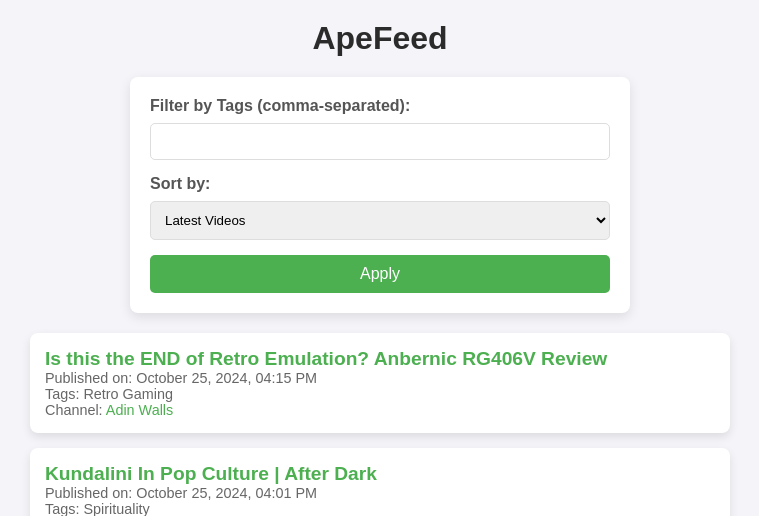
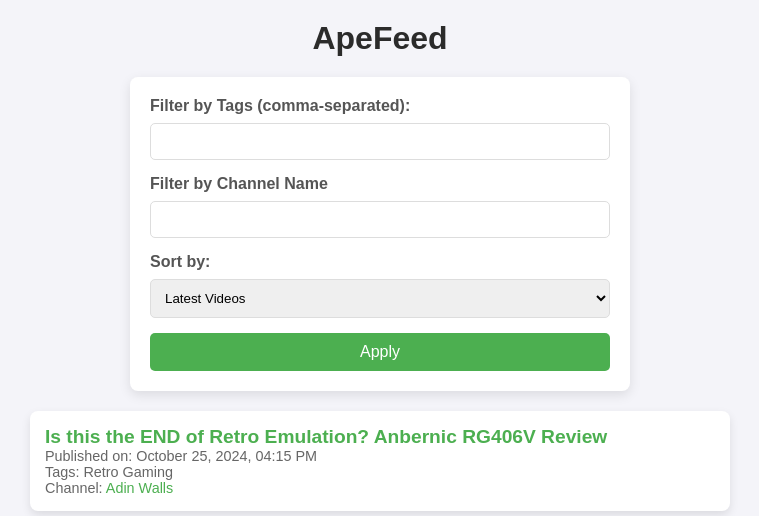
Before and after one commit to finnvm/apefeed, a Flask app: page /ape-feed in a window 1280 px wide. Shown: the top 516 px of the page, without its empty margins (260-1019 px from the left). Run offline with Flask 3, Linux system fonts and the light colour scheme; data comes from the database, SQL or seed files in the repository; both versions use the stored data as it was after the commit.

Commit message:
added lots of videos + several script changes

```diff
--- a/app.py
+++ b/app.py
@@ -18,7 +18,7 @@
     return conn
 
 # Fetch videos in background thread
-def fetch_videos_in_batches(channel_url, tags, batch_size=10):
+def fetch_videos_in_batches(channel_url, tags, channel_name, batch_size=10):
     try:
         channel = Channel(channel_url)
         conn = get_db_connection()
@@ -27,8 +27,8 @@
         for i, video in enumerate(channel.videos):
             # Insert video data in batches
             cursor.execute(
-                'INSERT OR IGNORE INTO videos (title, url, publish_date, tags) VALUES (?, ?, ?, ?)',
-                (video.title, video.watch_url, video.publish_date, tags)
+                'INSERT OR IGNORE INTO videos (title, url, publish_date, tags, channel_name, channel_url) VALUES (?, ?, ?, ?, ?, ?)',
+                (video.title, video.watch_url, video.publish_date, tags, channel_name, channel_url)
             )
 
             # Commit every `batch_size` videos
@@ -49,11 +49,12 @@
 def feed_the_ape():
     if request.method == 'POST':
         youtube_url = request.form['youtube_url']
+        youtube_channel_name = request.form['youtube_channel_name']
         tags = request.form['tags']
         tags = ', '.join([tag.strip() for tag in tags.split(',')])
 
         # Run video fetching in a separate thread
-        fetch_thread = threading.Thread(target=fetch_videos_in_batches, args=(youtube_url, tags))
+        fetch_thread = threading.Thread(target=fetch_videos_in_batches, args=(youtube_url, tags, youtube_channel_name))
         fetch_thread.start()
 
         # Redirect to loading screen or feed page
@@ -74,7 +75,8 @@
 
     # Filter and sort options
     tags_filter = request.args.getlist('tags')
-    print(tags_filter)
+    channel_filter = request.args.getlist('channel_filter')
+    print(channel_filter)
     #sort_order = request.args.get('sort', 'publish_date DESC')
     sort_order = request.args.get('sort') or 'publish_date DESC'
 
@@ -98,7 +100,8 @@
         return render_template('ape_feed.html', videos=videos, random_sort=True)
 
     # Standard sorting and pagination
-    if tags_filter:# and tags_filter[0] != '':
+    if tags_filter and tags_filter[0] != '':
+        print('tags_filter')
         tags_placeholder = ','.join(['?'] * len(tags_filter))
         query = f'''
             SELECT * FROM videos
@@ -107,7 +110,7 @@
             LIMIT ? OFFSET ?
         '''
         videos = cursor.execute(query, tags_filter + [items_per_page, offset]).fetchall()
-        print(len(videos))
+        #print(len(videos))
 
         total_items_query = f'''
             SELECT * FROM videos
@@ -115,6 +118,24 @@
         '''
 
         total_items_query = cursor.execute(f'SELECT COUNT(*) FROM videos where tags like "%{tags_filter[0]}%"').fetchone()
+    elif channel_filter:
+        print('channel_filter')
+        channels_placeholder = ','.join(['?'] * len(channel_filter))
+        query = f'''
+            SELECT * FROM videos
+            WHERE channel_name LIKE "%" || ? || "%"
+            ORDER BY {sort_order}
+            LIMIT ? OFFSET ?
+        '''
+        videos = cursor.execute(query, channel_filter + [items_per_page, offset]).fetchall()
+        #print(len(videos))
+
+        total_items_query = f'''
+            SELECT * FROM videos
+            WHERE channel_name LIKE "%"
+        '''
+
+        total_items_query = cursor.execute(f'SELECT COUNT(*) FROM videos where channel_name like "%{channel_filter[0]}%"').fetchone()
     else:
         query = f'SELECT * FROM videos ORDER BY {sort_order} LIMIT ? OFFSET ?'
         videos = cursor.execute(query, (items_per_page, offset)).fetchall()
@@ -179,5 +200,47 @@
         return value  # Return as-is if there's an error
 
 
+
+
+
+
+
+
+
+
+def insert_video(video):
+    print('insert video?')
+    conn = sqlite3.connect(DATABASE)
+    cursor = conn.cursor()
+
+    # Prepare SQL to insert data into videos table
+    sql = '''
+    INSERT INTO videos (title, url, publish_date, channel_name, channel_url)
+    VALUES (?, ?, ?, ?, ?)
+    '''
+    cursor.execute(sql, (video['title'], video['url'], video['publish_date'], video['channel_name'], video['channel_url']))
+    conn.commit()
+    conn.close()
+
+@app.route('/add_video', methods=['POST'])
+def add_video():
+    print('add video?')
+    video = request.json
+
+    try:
+        # Insert video into the database
+        insert_video(video)
+        return jsonify({"status": "success"}), 201
+    except Exception as e:
+        print("Error:", e)
+        return jsonify({"status": "error", "message": str(e)}), 500
+
+
+
+
+
+
+
+
 if __name__ == '__main__':
     app.run(debug=True)
--- a/templates/ape_feed.html
+++ b/templates/ape_feed.html
@@ -11,7 +11,7 @@
             // Extract video ID from the full YouTube URL
             const urlParams = new URL(videoUrl);
             const videoID = urlParams.searchParams.get("v");
-            const embedUrl = `https://www.youtube.com/embed/${videoID}?autoplay=1`;
+            const embedUrl = `https://www.youtube.com/embed/${videoID}?rel=0&autoplay=1`;
 
             // Check if an embed container already exists
             const existingEmbed = document.getElementById(`embed-${videoId}`);
@@ -58,6 +58,9 @@
     <form method="get" action="{{ url_for('ape_feed') }}">
         <label for="tags">Filter by Tags (comma-separated):</label>
         <input type="text" id="tags" name="tags">
+
+        <label for="channel_filter">Filter by Channel Name</label>
+        <input type="text" id="channel_filter" name="channel_filter">
 
         <label for="sort">Sort by:</label>
         <select id="sort" name="sort">
--- a/templates/feed_the_ape.html
+++ b/templates/feed_the_ape.html
@@ -8,6 +8,9 @@
 <body>
     <h1>Feed The Ape</h1>
     <form method="post">
+        <label for="youtube_channel">YouTube Channel Name:</label>
+        <input type="text" id="youtube_channel_name" name="youtube_channel_name" required><br>
+
         <label for="youtube_url">YouTube Channel URL:</label>
         <input type="text" id="youtube_url" name="youtube_url" required><br>
 
```
Also changed, not shown: apefeed.db, 1 other file.
